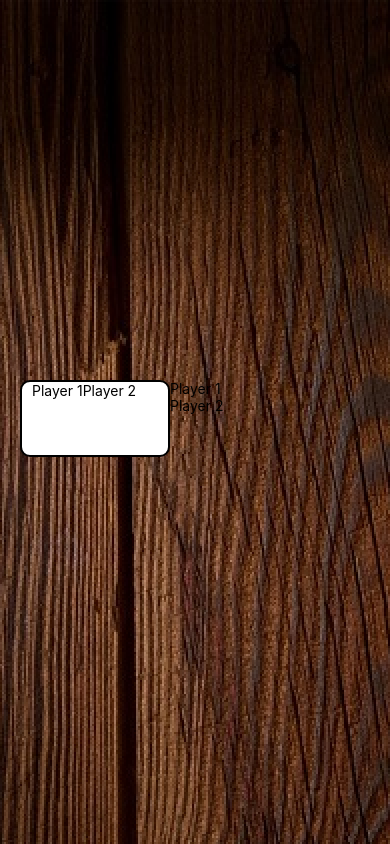
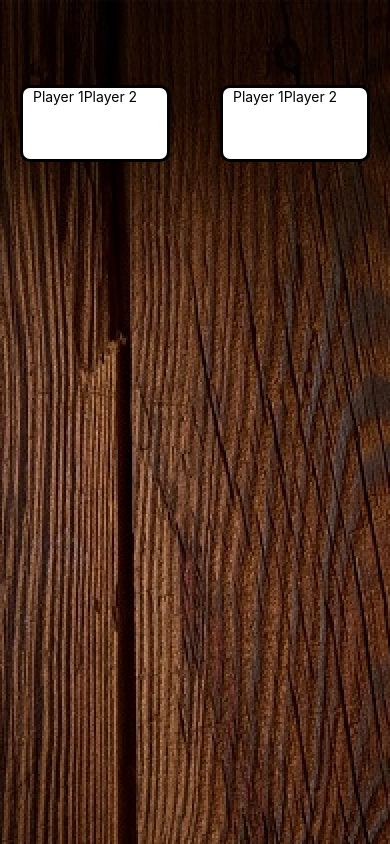
Before and after one commit to ribeirorvs/Dominoes_Score, a React Native app in the folder domino_score/: screen / in a window 390 px wide. Shown: the top 844 px of the page. Built offline with nearby package versions, Linux system fonts and the light colour scheme.

Commit message:
Include pair 2 test and content, correct some layout details

```diff
--- a/domino_score/src/pages/Home.tsx
+++ b/domino_score/src/pages/Home.tsx
@@ -14,7 +14,7 @@ export function Home() {
                             <View></View>
                             <Text>Player 2</Text>
                         </View>
-                        <View>
+                        <View style={layout.pair}>
                             <Text>Player 1</Text>
                             <View></View>
                             <Text>Player 2</Text>
--- a/domino_score/src/styles/layout.ts
+++ b/domino_score/src/styles/layout.ts
@@ -12,18 +12,19 @@ export const layout = StyleSheet.create({
     content: {
         flex: 1,
         flexDirection: 'row',
-        alignItems: 'center',
         justifyContent: 'center',
     },
     players: {
+        marginTop: 85,
         paddingHorizontal: 20,
         width: '100%',
         height: 85,
-        flexDirection: 'row'
+        flexDirection: 'row',
+        justifyContent: 'space-between'
     },
     pair: {
         flexDirection: 'row',
-        borderWidth: 2,
+        borderWidth: 3,
         borderRadius: 10,
         borderColor: '#000000',
         width: 150,
```
Also changed, not shown: 1 other file (tests, documents, lock files or other folders).
